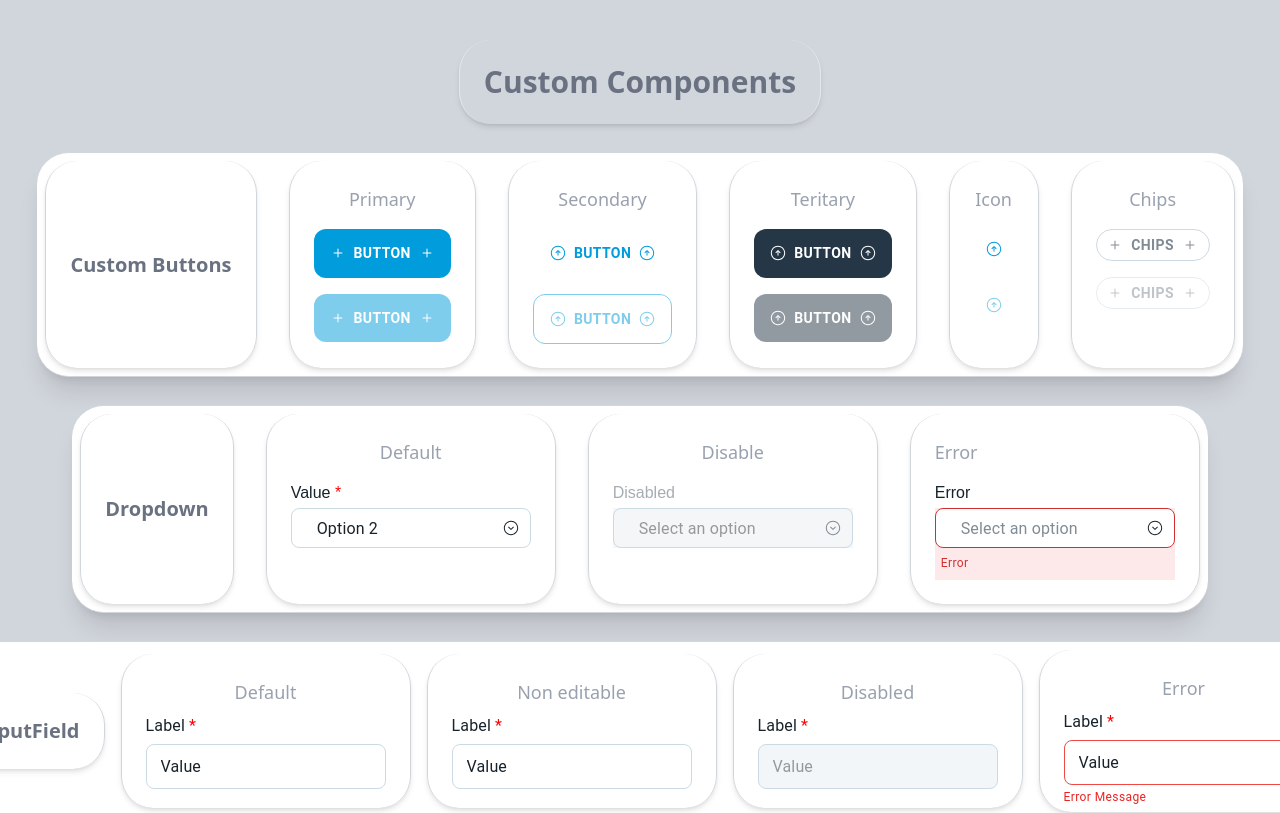
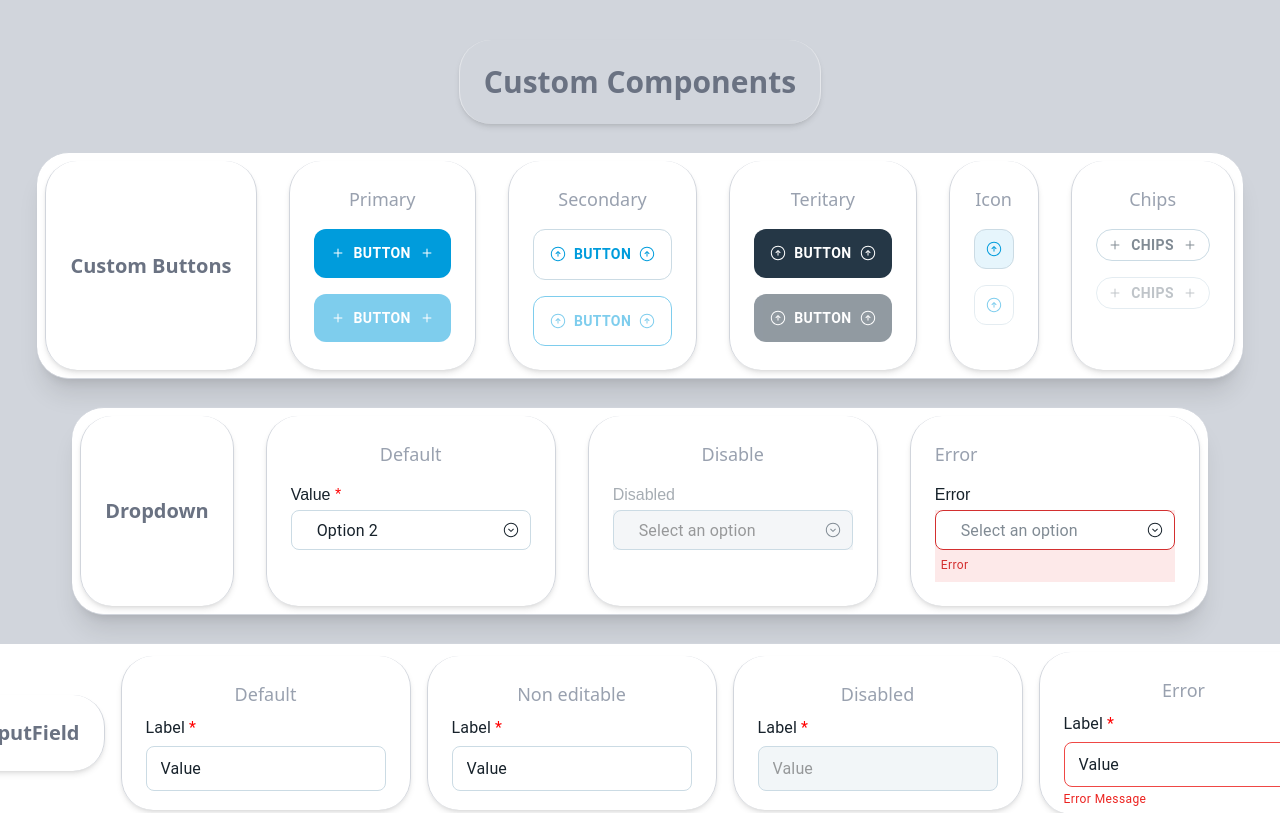
Before and after one commit to avnashv/reusable-components, a React (Vite) app: page / in a window 1280 px wide. Shown: the top 813 px of the page. Built offline with nearby package versions, Linux system fonts and the light colour scheme.

Commit message:
Updated the Button components as per the Figma changes.

```diff
--- a/src/components/customButton/customButton.jsx
+++ b/src/components/customButton/customButton.jsx
@@ -18,7 +18,7 @@ const buttonStyles = {
 // Define custom colors for each button variant
 const buttonColors = {
     primary: "#009CDC",
-    secondary: "transparent", // Gray-600 equivalent for secondary
+    secondary: "#CBDBE4",
     teritary: "#1E293B", // Slate-900 equivalent for tertiary
     icon: "transparent",
     chips: "transparent",
@@ -58,7 +58,6 @@ const CustomButton = ({
 }) => {
     const isIconButton = variant === "icon";
     const isChipButton = variant === "chips";
-    const isSecondaryButton = variant === "secondary";
 
     const buttonSize = isIconButton ? `w-[${iconSize}] h-[${iconSize}]` : isChipButton ? "w-[114px] h-[32px]" : "";
     const padding = isChipButton ? "px-4 py-2" : isIconButton ? "p-0" : "px-4 py-2";
@@ -75,15 +74,14 @@ const CustomButton = ({
             disabled={disabled}
             variant="contained"
             disableRipple
-
             onMouseEnter={() => setIsHovered(true)}
             onMouseLeave={() => setIsHovered(false)}
             onFocus={() => setIsHovered(true)}
             onBlur={() => setIsClicked(false)}
 
             sx={{
-                backgroundColor: isIconButton || isChipButton || isSecondaryButton
-                    ? "transparent"
+                backgroundColor: isIconButton
+                    ? "#E6F5FC"
                     : variant === "primary"
                         ? "#009CDC"
                         : variant === "teritary"
@@ -96,11 +94,11 @@ const CustomButton = ({
                 fontWeight: "bold",
                 borderRadius: rounded === "full" ? "9999px" : "12px",
                 border: isIconButton
-                    ? "1px solid #FFFFFF"
+                    ? "1px solid #CBDBE4"
                     : isChipButton
                         ? "1px solid #CBDBE4"
                         : variant === "secondary"
-                            ? "0px solid #009CDC"
+                            ? "1px solid #CBDBE4"
                             : "none",
                 width: isIconButton ? iconSize : isChipButton ? "114px" : "auto",
                 height: isIconButton ? iconSize : isChipButton ? "32px" : "auto",
@@ -110,10 +108,10 @@ const CustomButton = ({
                 gap: "8px",
                 boxShadow: "none",
                 "&:hover": {
-                    backgroundColor: isChipButton ? "#FFFFFF"
-                        : isIconButton ? "transparent"
+                    backgroundColor: isChipButton ? "#E6F5FC"
+                        : isIconButton ? "#E6F5FC"
                             : variant === "primary" ? "#006D9A"
-                                : variant === "secondary" ? "transparent" : "#1A2731",
+                                : variant === "secondary" ? "#E6F5FC" : "#1A2731",
 
                     border: isChipButton ? "1px solid #009CDC"
                         : isIconButton ? "1px solid #009CDC"
@@ -125,7 +123,7 @@ const CustomButton = ({
 
                 "&:active": {
                     backgroundColor: isChipButton ? "#FFFFFF"
-                        : isIconButton ? "transparent"
+                        : isIconButton ? "#FFFFFF"
                             : variant === "primary" ? "#009CDC"
                                 : variant === "teritary" ? "#253746" : "transparent",
 
@@ -161,7 +159,8 @@ const CustomButton = ({
                 },
             }}
 
-            className={clsx(
+            className={
+                clsx(
                     "flex items-center justify-center gap-2 transition-all duration-200",
                     buttonStyles[variant] || buttonStyles["primary"],
                     rounded === "full" ? "rounded-full" : "rounded-lg",
@@ -170,26 +169,30 @@ const CustomButton = ({
                 )}
         >
             {/* Start Icon */}
-            {startIcon && (
+            {
+                startIcon && (
                     <img
                         src={getIcon(variant, isHovered, isClicked, disabled)} // Default/disabled state
                         alt="Start Icon"
                         className="w-4 h-4"
                     />
-            )}
+                )
+            }
 
             {/* Button Text (optional) */}
             {showText && <span>{text}</span>}
 
             {/* End Icon */}
-            {endIcon && (
+            {
+                endIcon && (
                     <img
                         src={getIcon(variant, isHovered, isClicked, disabled)} // Default/disabled state
                         alt="End Icon"
                         className="w-4 h-4"
                     />
-            )}
-        </Button>
+                )
+            }
+        </Button >
     );
 };
 
```
Lines whose indentation alone changed are shown as unchanged.
